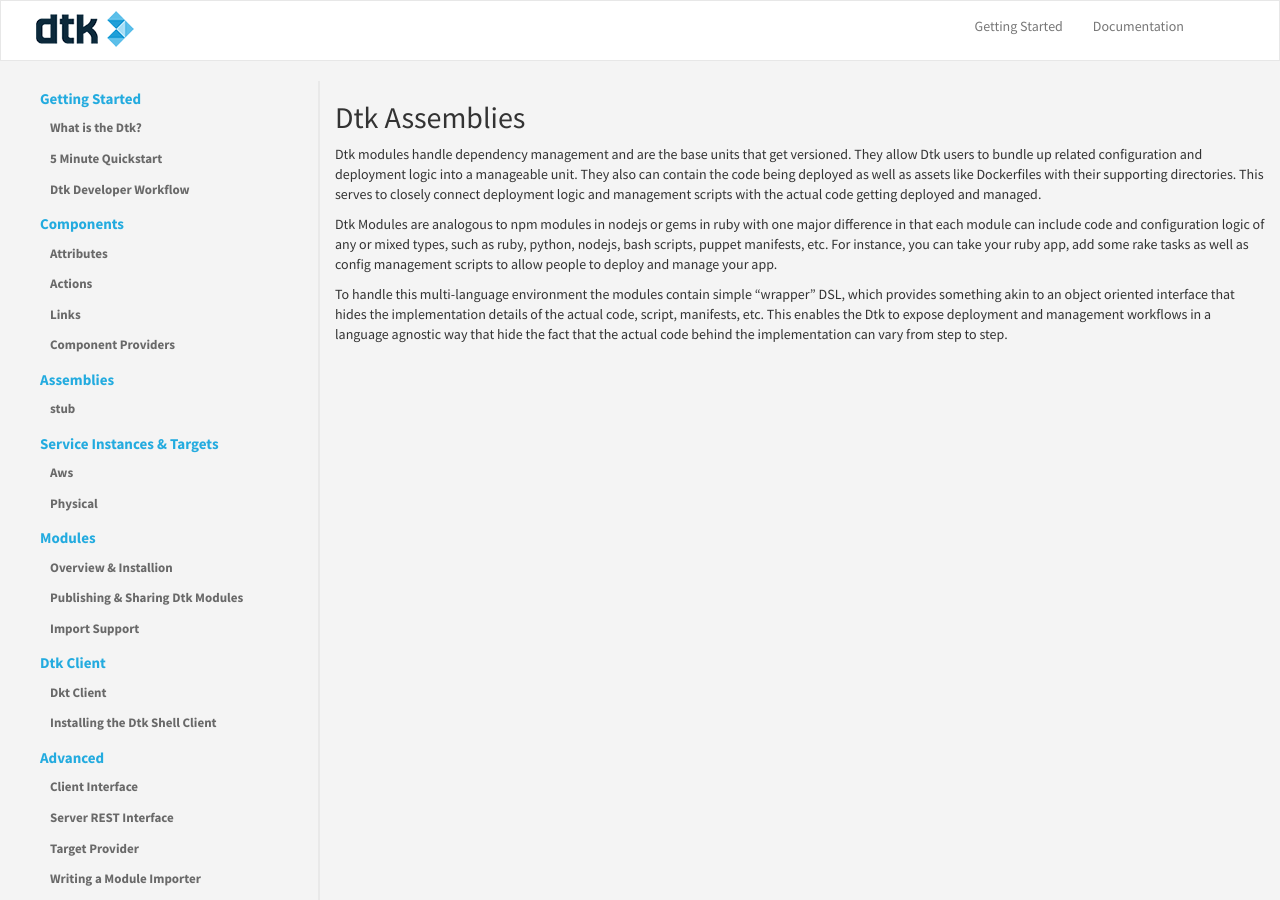
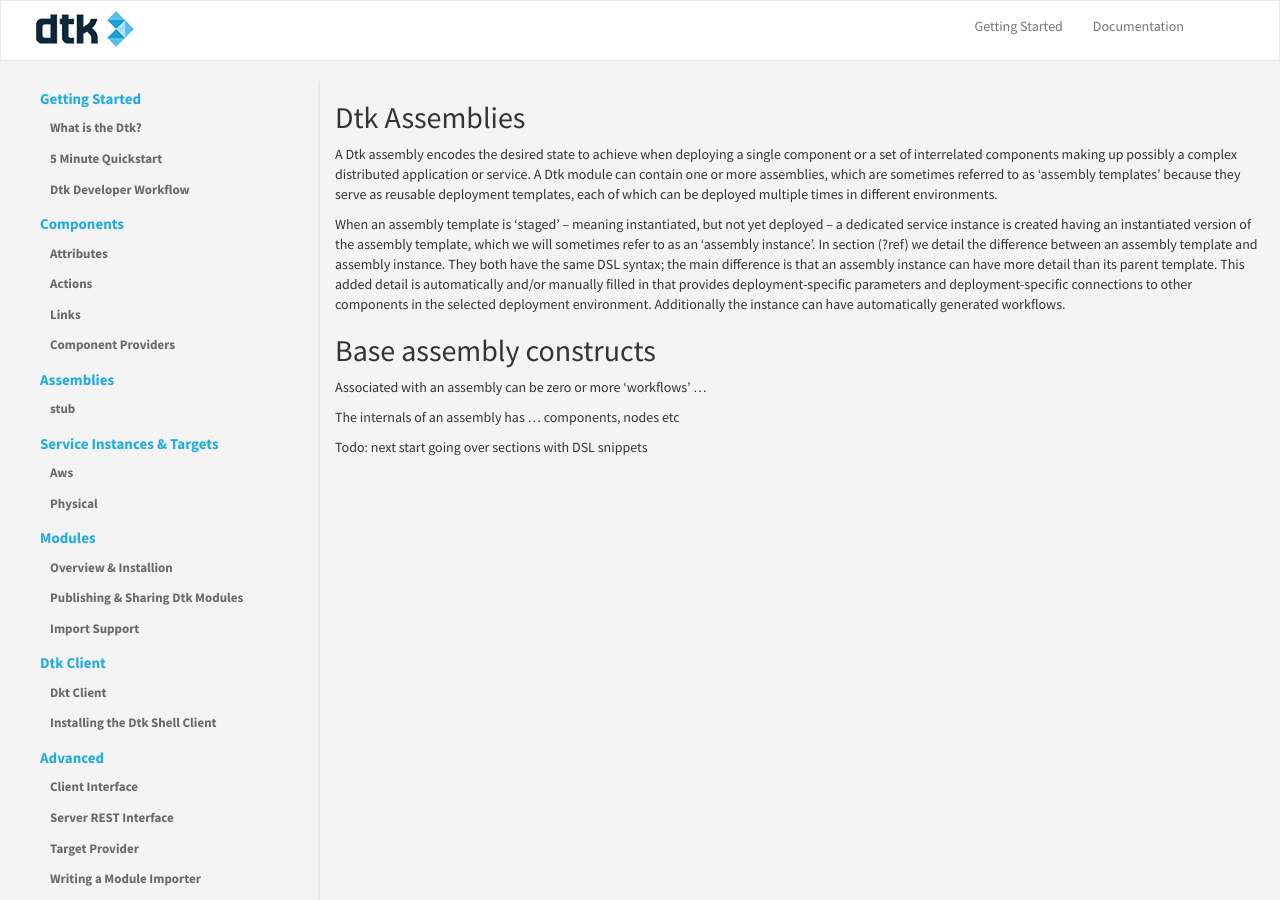
Before and after one commit to dtk/dtk-docs-v1, a Jekyll site: the page built from assemblies.md, in a window 1280 px wide and 900 px high. Built offline with Jekyll 4.4.1, drawn with Linux system fonts in a browser that asks for light colours.

Commit message:
Update assemblies.md

```diff
--- a/assemblies.md
+++ b/assemblies.md
@@ -5,8 +5,14 @@ permalink: assemblies/index
 
 ## Dtk Assemblies
 
-Dtk modules handle dependency management and are the base units that get versioned. They allow Dtk users to bundle up related configuration and deployment logic into a manageable unit. They also can contain the code being deployed as well as assets like Dockerfiles with their supporting directories. This serves to closely connect deployment logic and management scripts with the actual code getting deployed and managed.
+A Dtk assembly encodes the desired state to achieve when deploying a single component or a set of interrelated components making up possibly a complex distributed application or service. A Dtk module can contain one or more assemblies, which are sometimes referred to as 'assembly templates' because they serve as reusable deployment templates, each of which can be deployed multiple times in different environments.
 
-Dtk Modules are analogous to npm modules in nodejs or gems in ruby with one major difference in that each module can include code and configuration logic of any or mixed types, such as ruby, python, nodejs, bash scripts, puppet manifests, etc.  For instance, you can take your ruby app, add some rake tasks as well as config management scripts to allow people to deploy and manage your app.
+When an assembly template is 'staged'  -- meaning instantiated, but not yet deployed    -- a dedicated service instance is created having an instantiated version of the assembly template, which we will sometimes refer to as an 'assembly instance'.  In section (?ref) we detail the difference between an assembly template and assembly instance. They both have the same DSL syntax; the main difference is that an assembly instance can have more detail than its parent template. This added detail is automatically and/or manually filled in that provides deployment-specific parameters and deployment-specific connections to other components in the selected deployment environment. Additionally the instance can have automatically generated workflows.
 
-To handle this multi-language environment the modules contain simple "wrapper" DSL, which provides something akin to an object oriented interface that hides the implementation details of the actual code, script, manifests, etc.  This enables the Dtk to expose deployment and management workflows in a language agnostic way that hide the fact that the actual code behind the implementation can vary from step to step.
+## Base assembly constructs
+
+Associated with an assembly can be zero or more 'workflows' ...
+
+The internals of an assembly has ... components, nodes etc
+
+Todo: next start going over sections with DSL snippets
```
